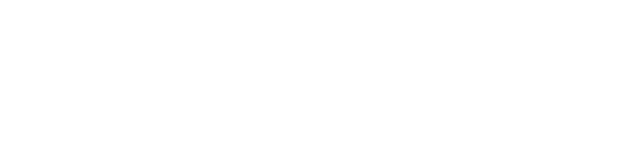
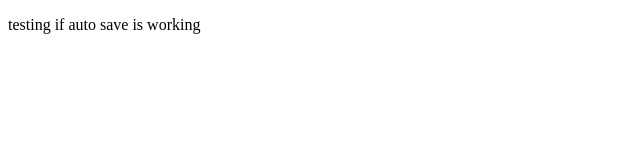
Before and after one commit to abangiraekyomuhendo/html-css-ing, a plain HTML site: page web-a-tutorial/index.html in a window 1280 px wide. Shown: the whole page, without its empty margins (0-640 px from the left). Drawn offline with Linux system fonts and the light colour scheme.

Commit message:
auto-save test

```diff
--- a/web-a-tutorial/index.html
+++ b/web-a-tutorial/index.html
@@ -6,6 +6,6 @@
     <title>Hotelie Website</title>
 </head>
 <body>
-
+    <p>testing if auto save is working </p>
 </body>
 </html>
```
Also changed, not shown: 1 other file.
